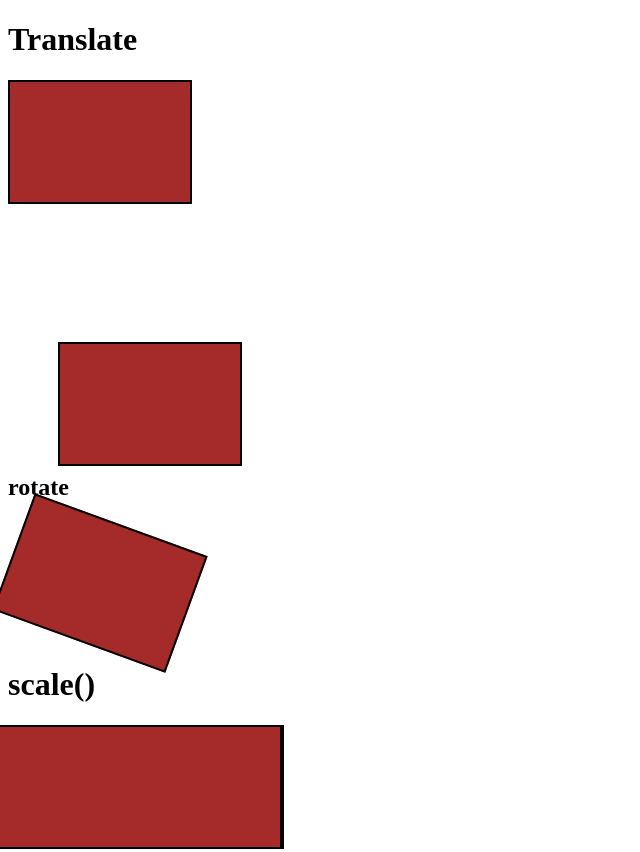
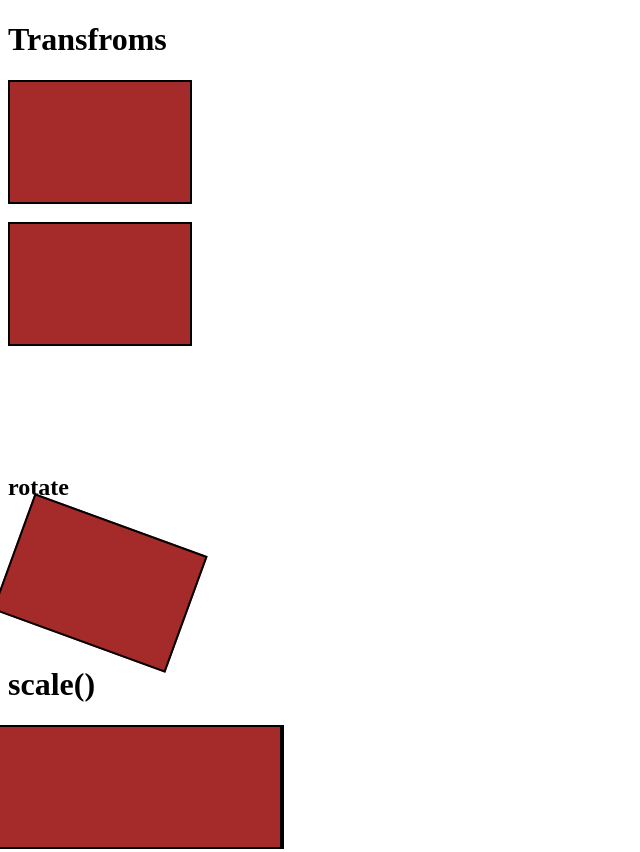
Before and after one commit to Anushaatharagonda/htmltask, a plain HTML site: page transforms.html in a window 1280 px wide. Shown: the top 852 px of the page, without its empty margins (0-640 px from the left). Drawn offline with Linux system fonts and the light colour scheme.

Commit message:
This is the Transforms Task

```diff
--- a/transforms.html
+++ b/transforms.html
@@ -40,12 +40,12 @@
     </style>
 </head>
 <body>
-    <h1>Translate</h1>
+    <h1>Transfroms</h1>
     <div>
 
     </div>
     <br>
-    <div id="translate"></div>
+    <div id="transform"></div>
     <br>
     <br>
     <br>
```
